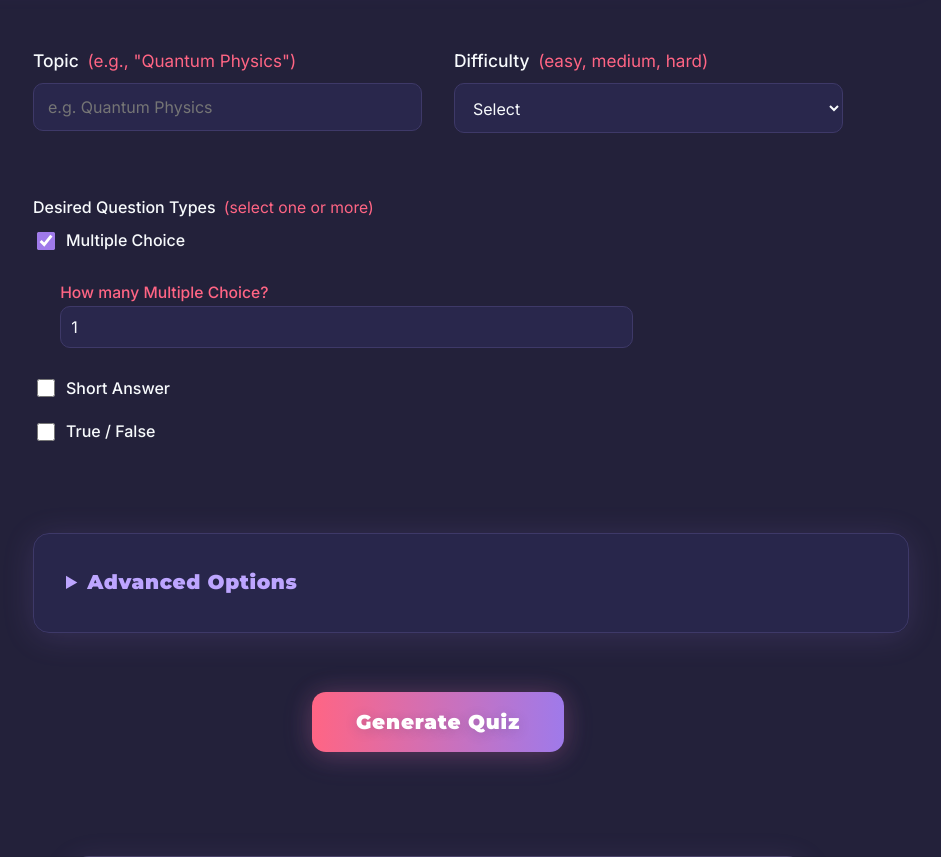
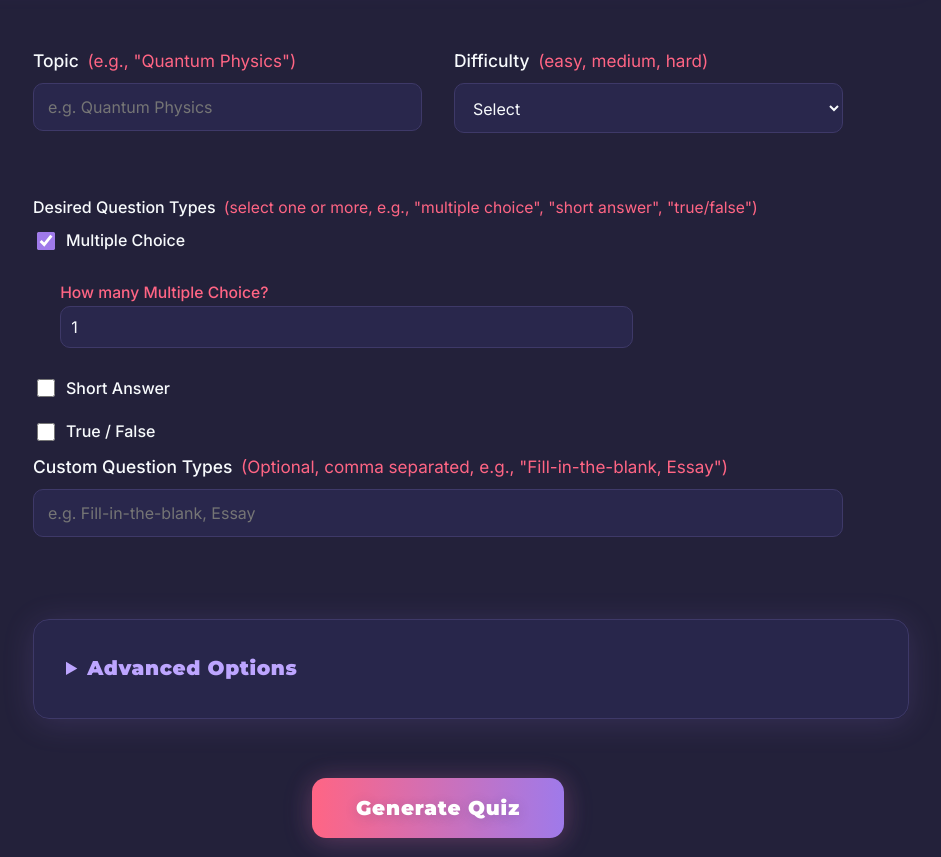
Before and after one commit to ggSohamgg/Spark_Quiz, a Flask app: page / in a window 1280 px wide. Shown: the part 318-1175 px from the top of the page, without its empty margins (202-1143 px from the left). Run offline with Flask 3, Linux system fonts and the light colour scheme.

Commit message:
Update index.html

```diff
--- a/templates/index.html
+++ b/templates/index.html
@@ -38,9 +38,9 @@
       </div>
       <div class="row">
         <div class="question-types-container">
-          <span style="font-weight:500; margin-bottom:8px;">Desired Question Types <span class="field-desc">(select one or more)</span></span>
+          <span style="font-weight:500; margin-bottom:8px;">Desired Question Types <span class="field-desc">(select one or more, e.g., "multiple choice", "short answer", "true/false")</span></span>
           <div class="question-types-row">
-            <div class="question-type-group">
+            <div class="question-type-group" id="question-type-group">
               <label class="checkbox-label">
                 <input type="checkbox" name="type-mcq" id="type-mcq" checked />
                 Multiple Choice
@@ -66,6 +66,10 @@
                 <input type="number" id="truefalse-quantity" name="truefalse-quantity" min="1" max="15" value="1" class="quantity-input-custom" />
               </div>
             </div>
+          </div>
+          <div class="input-group custom-question-types">
+            <label for="custom-types">Custom Question Types <span class="field-desc">(Optional, comma separated, e.g., "Fill-in-the-blank, Essay")</span></label>
+            <input type="text" id="custom-types" name="custom-types" placeholder="e.g. Fill-in-the-blank, Essay" />
           </div>
         </div>
       </div>
@@ -188,12 +192,14 @@
       function toggleQuantityBox(checkboxId, boxId) {
         const checkbox = document.getElementById(checkboxId);
         const box = document.getElementById(boxId);
-        checkbox.addEventListener('change', function() {
-          box.style.display = this.checked ? 'block' : 'none';
-        });
+        if (checkbox && box) {
+          checkbox.addEventListener('change', function() {
+            box.style.display = this.checked ? 'block' : 'none';
+          });
+        }
       }
 
-      // Initialize quantity box visibility
+      // Initialize quantity box visibility for predefined types
       toggleQuantityBox('type-mcq', 'mcq-quantity-box');
       toggleQuantityBox('type-short', 'short-quantity-box');
       toggleQuantityBox('type-truefalse', 'truefalse-quantity-box');
@@ -202,24 +208,74 @@
       document.getElementById('short-quantity-box').style.display = document.getElementById('type-short').checked ? 'block' : 'none';
       document.getElementById('truefalse-quantity-box').style.display = document.getElementById('type-truefalse').checked ? 'block' : 'none';
 
+      // Handle custom question types
+      const customTypesInput = document.getElementById('custom-types');
+      const questionTypeGroup = document.getElementById('question-type-group');
+
+      customTypesInput.addEventListener('input', function() {
+        // Remove existing custom type elements
+        const existingCustomElements = document.querySelectorAll('.custom-type');
+        existingCustomElements.forEach(el => el.remove());
+
+        // Get custom types from input
+        const customTypes = customTypesInput.value.split(',').map(type => type.trim()).filter(type => type);
+
+        // Create checkbox and quantity input for each custom type
+        customTypes.forEach((type, index) => {
+          const typeId = `type-custom-${index}`;
+          const quantityBoxId = `custom-quantity-box-${index}`;
+
+          // Create checkbox
+          const checkboxLabel = document.createElement('label');
+          checkboxLabel.className = 'checkbox-label custom-type';
+          checkboxLabel.innerHTML = `
+            <input type="checkbox" name="type-custom-${index}" id="${typeId}" />
+            ${type}
+          `;
+          questionTypeGroup.appendChild(checkboxLabel);
+
+          // Create quantity box
+          const quantityDiv = document.createElement('div');
+          quantityDiv.className = 'type-quantity custom-type';
+          quantityDiv.id = quantityBoxId;
+          quantityDiv.style.display = 'none';
+          quantityDiv.innerHTML = `
+            <label for="custom-quantity-${index}" class="quantity-label">How many ${type}?</label>
+            <input type="number" id="custom-quantity-${index}" name="custom-quantity-${index}" min="1" max="15" value="1" class="quantity-input-custom" />
+          `;
+          questionTypeGroup.appendChild(quantityDiv);
+
+          // Toggle quantity box visibility
+          toggleQuantityBox(typeId, quantityBoxId);
+        });
+      });
+
       // FORM SUBMISSION: Validate and send data to Flask
       const quizForm = document.getElementById('quiz-form');
       quizForm.addEventListener('submit', function(e) {
         e.preventDefault(); // Prevent default form submission
 
-        // Get values for question types and quantities
+        // Get values for predefined question types and quantities
         let mcqVal = document.getElementById('type-mcq').checked ? parseInt(document.getElementById('mcq-quantity').value || "0") : 0;
         let shortVal = document.getElementById('type-short').checked ? parseInt(document.getElementById('short-quantity').value || "0") : 0;
         let tfVal = document.getElementById('type-truefalse').checked ? parseInt(document.getElementById('truefalse-quantity').value || "0") : 0;
 
+        // Get values for custom question types
+        const customTypes = customTypesInput.value.split(',').map(type => type.trim()).filter(type => type);
+        const customVals = customTypes.map((type, index) => {
+          const checkbox = document.getElementById(`type-custom-${index}`);
+          const quantityInput = document.getElementById(`custom-quantity-${index}`);
+          return checkbox && checkbox.checked && quantityInput ? parseInt(quantityInput.value || "0") : 0;
+        });
+
         // Validation: no more than 15 for any type
-        if (mcqVal > 15 || shortVal > 15 || tfVal > 15) {
+        if (mcqVal > 15 || shortVal > 15 || tfVal > 15 || customVals.some(val => val > 15)) {
           alert("Maximum allowed per category is 15.");
           return; // Stop submission if validation fails
         }
 
         // Validate that at least one question is requested
-        const totalQuestions = mcqVal + shortVal + tfVal;
+        const totalQuestions = mcqVal + shortVal + tfVal + customVals.reduce((sum, val) => sum + val, 0);
         if (totalQuestions <= 0) {
           document.querySelector('.loading').style.display = 'none';
           document.querySelector('.error').style.display = 'block';
@@ -251,6 +307,12 @@
           question_types.push("True/False");
           type_counts["True/False"] = tfVal;
         }
+        customTypes.forEach((type, index) => {
+          if (document.getElementById(`type-custom-${index}`).checked) {
+            question_types.push(type);
+            type_counts[type] = customVals[index];
+          }
+        });
 
         const parameters = {
           topic,
```
